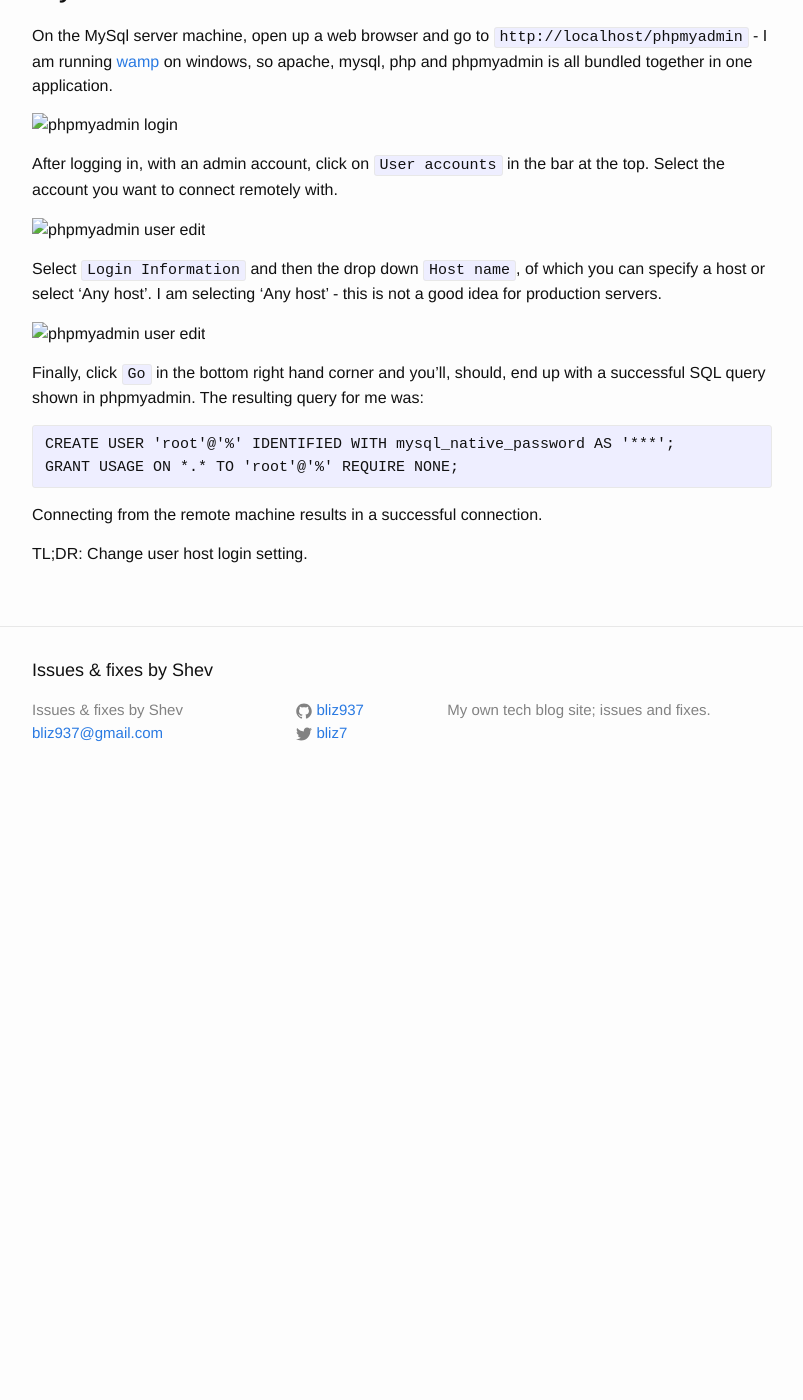
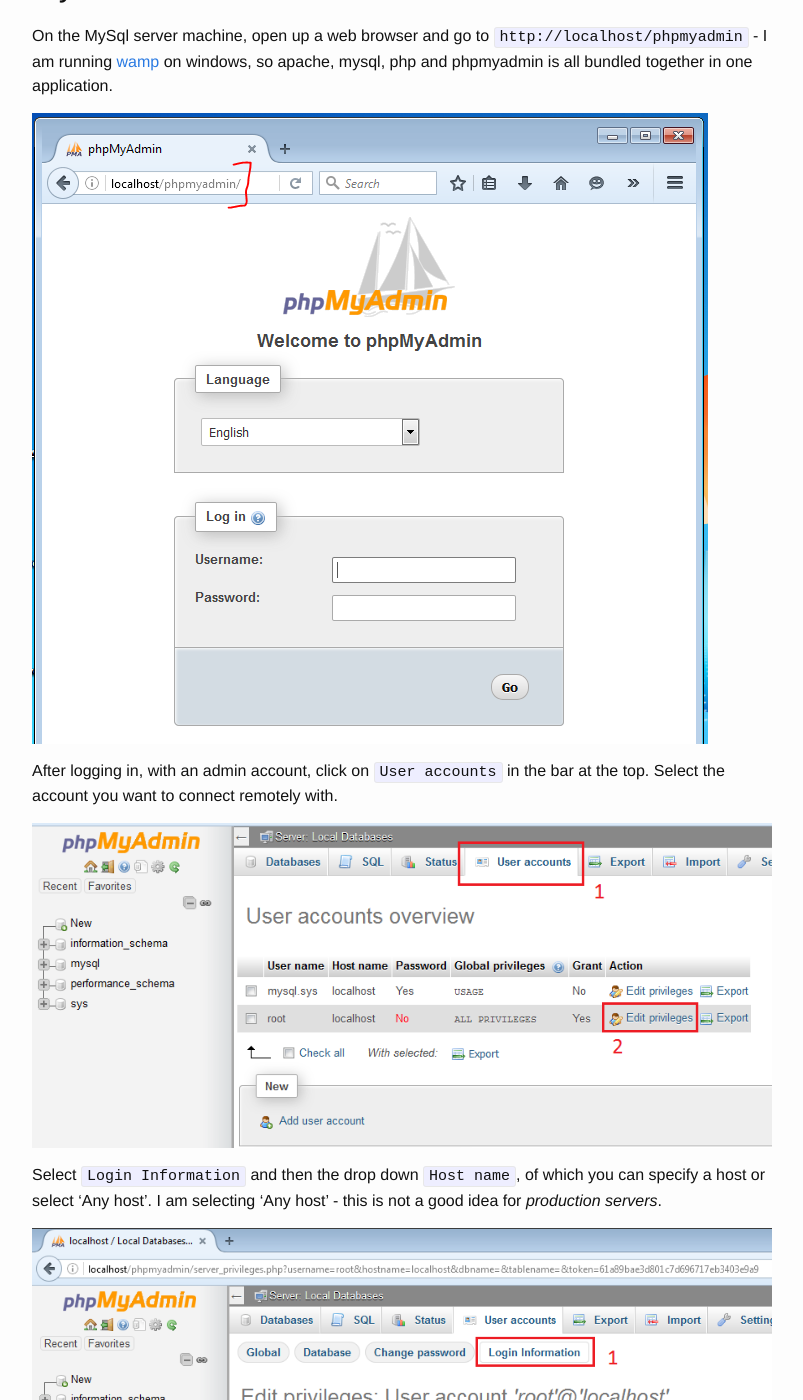
Before and after one commit to bliz937/bliz937.github.io, a Jekyll site: the page built from _posts/2016-07-22-mysql-1130-not-allowed.md, in a window 1280 px wide and 1400 px high, scrolled down 482 px. Shown: the whole window, without its empty margins (238-1041 px from the left). Built offline with Jekyll 4.4.1, drawn with Linux system fonts in a browser that asks for light colours; before the commit the page ends 1286 px from its top, so only the background shows below that; some of the changed text lies outside the part shown.

Commit message:
image reference fix

````diff
--- a/_posts/2016-07-22-mysql-1130-not-allowed.md
+++ b/_posts/2016-07-22-mysql-1130-not-allowed.md
@@ -19,18 +19,18 @@ PS C:\wamp64\bin\mysql\mysql5.7.9\bin>
 ## My fix
 On the MySql server machine, open up a web browser and go to ```http://localhost/phpmyadmin``` - I am running [wamp](www.wampserver.com) on windows, so apache, mysql, php and phpmyadmin is all bundled together in one application.
 
-![phpmyadmin login](/_assets/2016/07/phpmyadmin-login.PNG)
+![phpmyadmin login](/assets/2016/07/phpmyadmin-login.PNG)
 
 After logging in, with an admin account, click on ```User accounts``` in the bar at the top.
 Select the account you want to connect remotely with.
 
-![phpmyadmin user edit](/_assets/2016/07/phpmyadmin-user-edit.png)
+![phpmyadmin user edit](/assets/2016/07/phpmyadmin-user-edit.png)
 
-Select ```Login Information``` and then the drop down ```Host name```, of which you can specify a host or select 'Any host'. I am selecting 'Any host' - this is not a good idea for production servers.
+Select ```Login Information``` and then the drop down ```Host name```, of which you can specify a host or select 'Any host'. I am selecting 'Any host' - this is not a good idea for _production servers_.
 
-![phpmyadmin user edit](/_assets/2016/07/phpmyadmin-user-host.png)
+![phpmyadmin user edit](/assets/2016/07/phpmyadmin-user-host.png)
 
-Finally, click ```Go``` in the bottom right hand corner and you'll, should, end up with a successful SQL query shown in phpmyadmin. The resulting query for me was:
+Finally, click ```Go``` in the bottom right hand corner and you will, should, end up with a successful SQL query shown in phpmyadmin. The resulting query for me was:
 
 ```mysql
 CREATE USER 'root'@'%' IDENTIFIED WITH mysql_native_password AS '***';
````
Also changed, not shown: assets/2016/07/phpmyadmin-login.PNG (added), assets/2016/07/phpmyadmin-user-edit.png (added), assets/2016/07/phpmyadmin-user-host.png (added).
